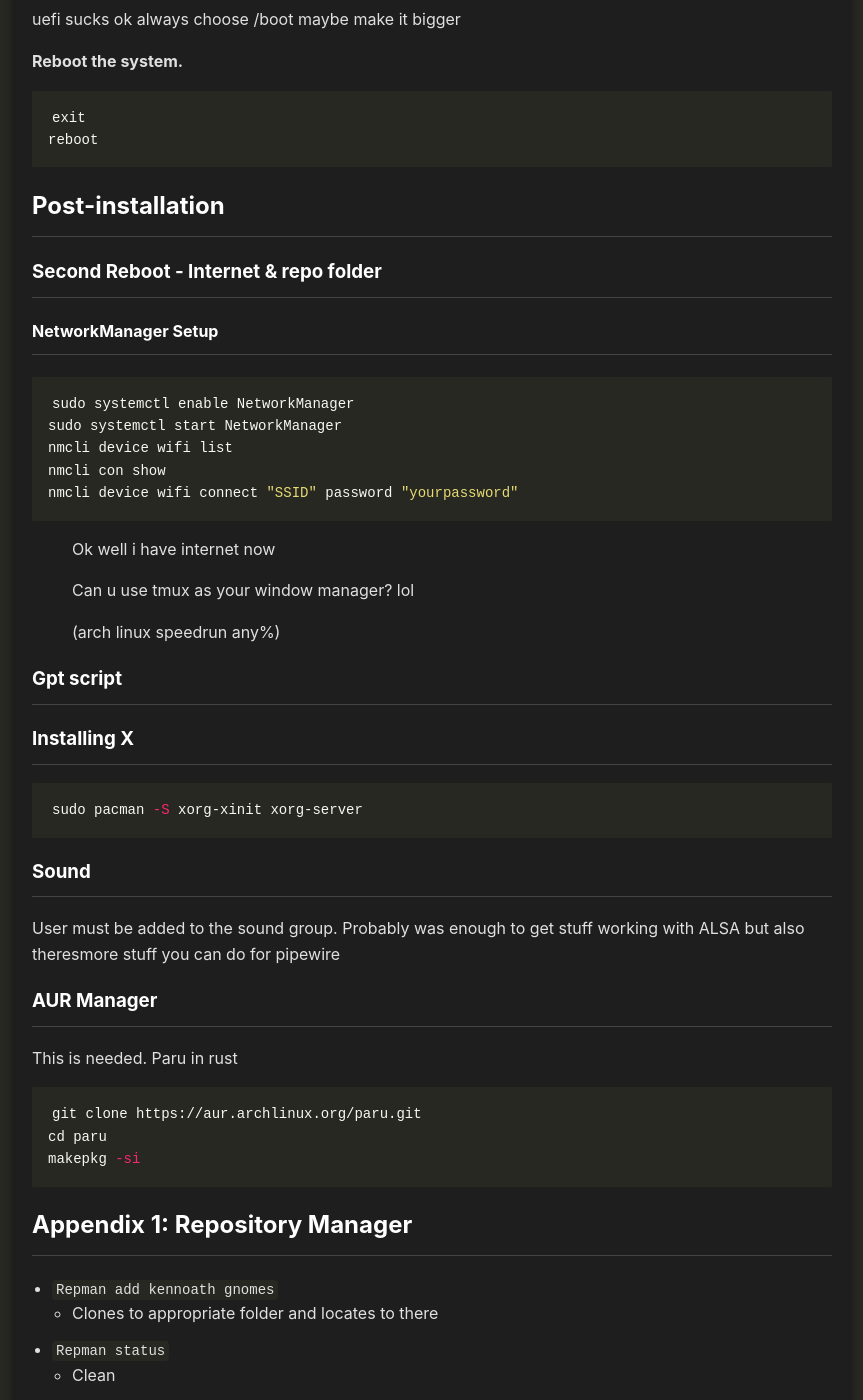
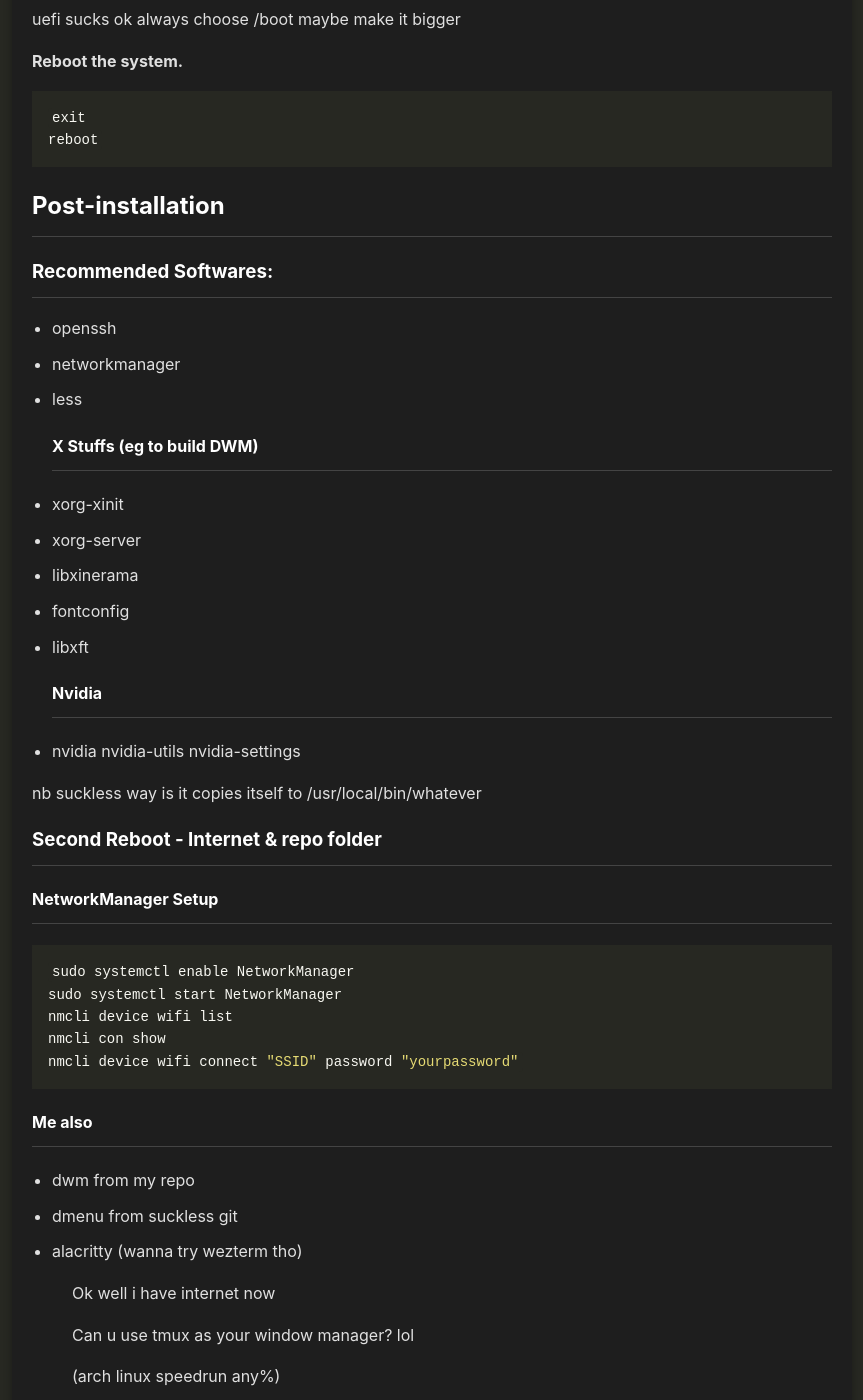
Before and after one commit to xpjb/xpjb.github.io, a Jekyll site: the page built from reference/archlinux_install_guide.md, in a window 1280 px wide and 1400 px high, scrolled down 3093 px. Shown: the whole window, without its empty margins (208-1071 px from the left). Built offline with Jekyll 4.4.1, drawn with Linux system fonts in a browser that asks for light colours; our own code applies the rules of GitHub Pages for plain Markdown files; some of the changed text lies outside the part shown.

Commit message:
more tweaks

````diff
--- a/reference/archlinux_install_guide.md
+++ b/reference/archlinux_install_guide.md
@@ -112,6 +112,20 @@ reboot
 
 ## Post-installation
 
+### Recommended Softwares:
+* openssh
+* networkmanager
+* less
+#### X Stuffs (eg to build DWM)
+* xorg-xinit
+* xorg-server
+* libxinerama
+* fontconfig
+* libxft
+#### Nvidia
+* nvidia nvidia-utils nvidia-settings
+
+nb suckless way is it copies itself to /usr/local/bin/whatever
 
 ### Second Reboot - Internet & repo folder
 
@@ -123,6 +137,11 @@ nmcli device wifi list
 nmcli con show
 nmcli device wifi connect "SSID" password "yourpassword"
 ```
+
+#### Me also
+* dwm from my repo
+* dmenu from suckless git
+* alacritty (wanna try wezterm tho)
 
 > Ok well i have internet now
 
@@ -141,6 +160,7 @@ sudo pacman -S xorg-xinit xorg-server
 User must be added to the sound group. Probably was enough to get stuff working with ALSA but also theresmore stuff you can do for pipewire
 
 ### AUR Manager
+(or yay, 1 less letter lmao)
 This is needed. Paru in rust
 ```bash
 git clone https://aur.archlinux.org/paru.git
````
